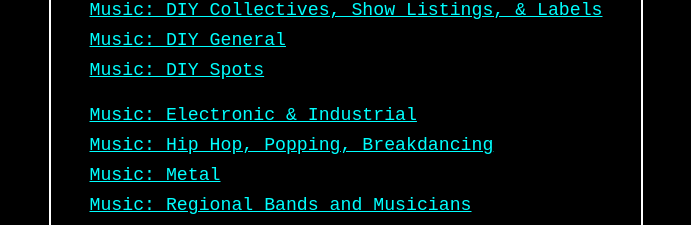
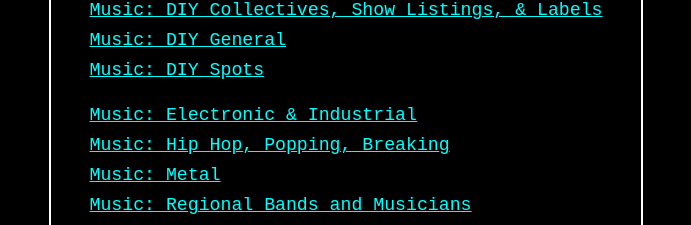
Before and after one commit to KLabWeb/Philly-Happenings, a React (Create React App) app: page / in a window 1280 px wide. Shown: the part 1540-1765 px from the top of the page, without its empty margins (294-985 px from the left). Built offline with nearby package versions, Linux system fonts and the light colour scheme; the HTML template or start-up script is replaced by a standard one.

Commit message:
updated TODO

```diff
--- a/src/cardContainer.js
+++ b/src/cardContainer.js
@@ -174,7 +174,7 @@ export const Cards = () => {
         );
     })}
 
-    <h1 id="music-hiphop-phl" className="category">Music: Hip Hop, Popping, Breakdancing</h1> <h2 className="wip"> (work in progress)</h2>
+    <h1 id="music-hiphop-phl" className="category">Music: Hip Hop, Popping, Breaking</h1> <h2 className="wip"> (work in progress)</h2>
     {MUSICHIPHOP.map(data => {
         return (
           <DetailCard key={data.title} data={data}/>
--- a/src/header.js
+++ b/src/header.js
@@ -49,7 +49,7 @@ export const Header = props => {
         <a href="#music-diy-spots-phl">Music: DIY Spots</a>
         <br/>
         <a href="#music-electro-indust">Music: Electronic & Industrial</a>
-        <a href="#music-hiphop-phl">Music: Hip Hop, Popping, Breakdancing</a>
+        <a href="#music-hiphop-phl">Music: Hip Hop, Popping, Breaking</a>
         <a href="#music-metal">Music: Metal</a>
         <a href="#music-regional">Music: Regional Bands and Musicians</a>
         <br/>
```
Also changed, not shown: 1 other file (tests, documents, lock files or other folders).
